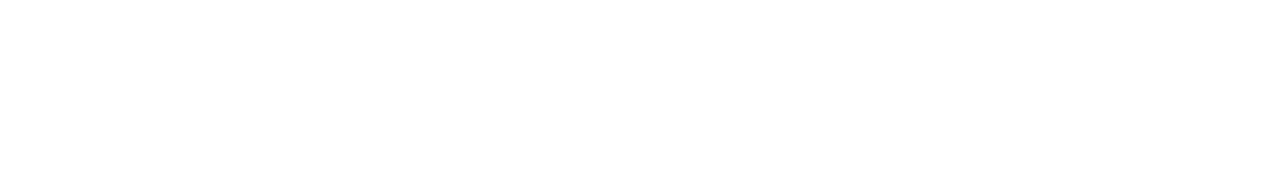
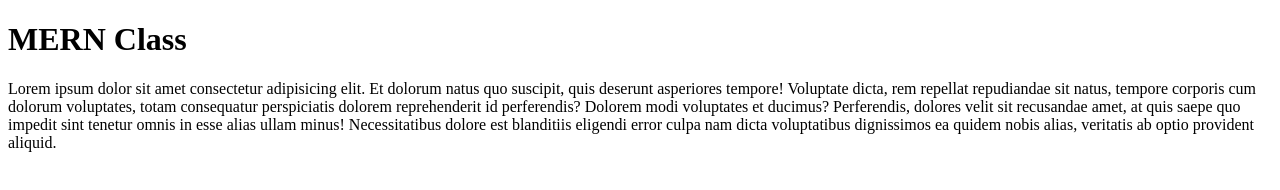
Before and after one commit to Jangbu-Sherpa/mern_class, a plain HTML site: page index.html in a window 1280 px wide. Drawn offline with Linux system fonts and the light colour scheme.

Commit message:
add a text

```diff
--- a/index.html
+++ b/index.html
@@ -1,11 +1,22 @@
 <!DOCTYPE html>
 <html lang="en">
-<head>
-    <meta charset="UTF-8">
-    <meta name="viewport" content="width=device-width, initial-scale=1.0">
+  <head>
+    <meta charset="UTF-8" />
+    <meta name="viewport" content="width=device-width, initial-scale=1.0" />
     <title>Document</title>
-</head>
-<body>
-
-</body>
+  </head>
+  <body>
+    <h1>MERN Class</h1>
+    <p>
+      Lorem ipsum dolor sit amet consectetur adipisicing elit. Et dolorum natus
+      quo suscipit, quis deserunt asperiores tempore! Voluptate dicta, rem
+      repellat repudiandae sit natus, tempore corporis cum dolorum voluptates,
+      totam consequatur perspiciatis dolorem reprehenderit id perferendis?
+      Dolorem modi voluptates et ducimus? Perferendis, dolores velit sit
+      recusandae amet, at quis saepe quo impedit sint tenetur omnis in esse
+      alias ullam minus! Necessitatibus dolore est blanditiis eligendi error
+      culpa nam dicta voluptatibus dignissimos ea quidem nobis alias, veritatis
+      ab optio provident aliquid.
+    </p>
+  </body>
 </html>
```
